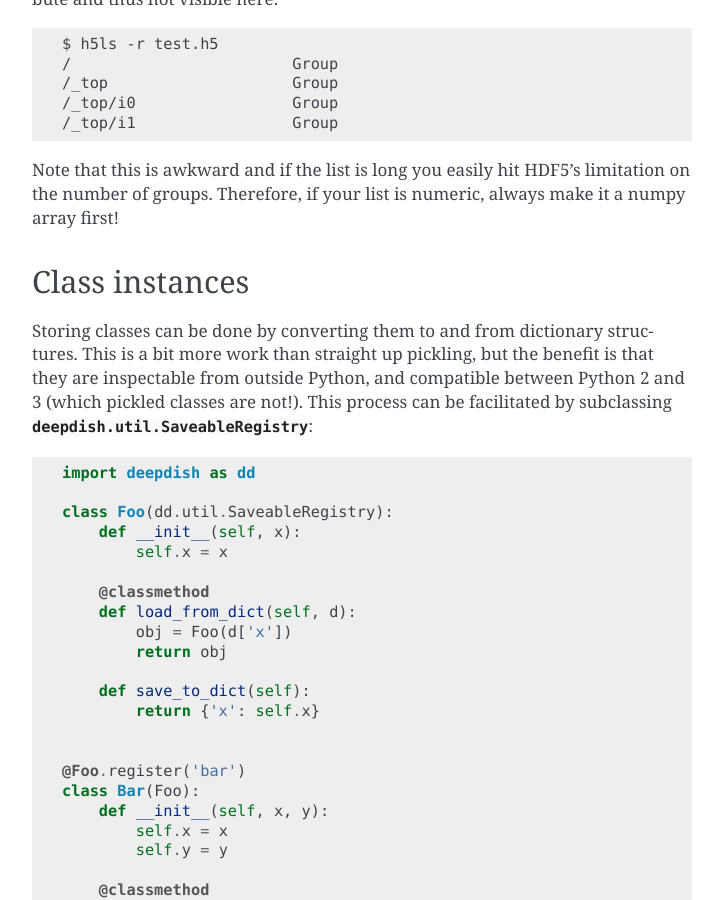
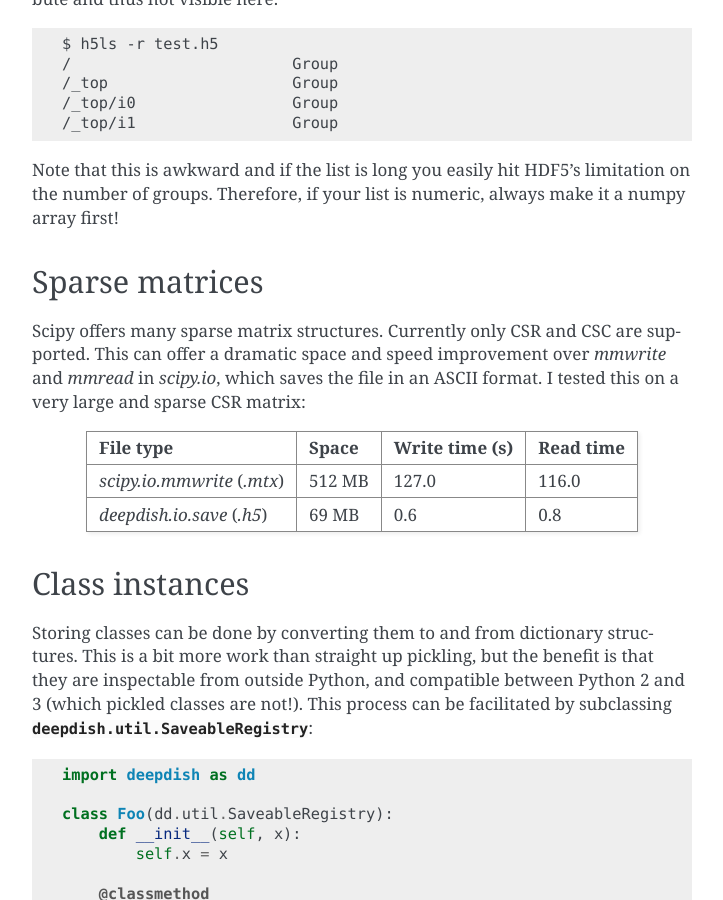
Before and after one commit to uchicago-cs/deepdish, a Sphinx documentation site: the page built from doc/source/io.rst, in a window 1280 px wide and 900 px high, scrolled down 2511 px. Shown: the whole window, without its empty margins (388-1111 px from the left). Built offline with Sphinx 7.4.7, drawn with Linux system fonts in a browser that asks for light colours.

Commit message:
DOC: Added text about sparse matrices

```diff
--- a/doc/source/io.rst
+++ b/doc/source/io.rst
@@ -122,6 +122,20 @@ Note that this is awkward and if the list is long you easily hit HDF5's
 limitation on the number of groups. Therefore, if your list is numeric, always
 make it a numpy array first!
 
+Sparse matrices
+---------------
+Scipy offers many sparse matrix structures. Currently only CSR and CSC are
+supported. This can offer a dramatic space and speed improvement over `mmwrite`
+and `mmread` in `scipy.io`, which saves the file in an ASCII format. I tested
+this on a very large and sparse CSR matrix:
+
+============================  ======  ==============  =========
+File type                     Space   Write time (s)  Read time
+============================  ======  ==============  =========
+`scipy.io.mmwrite` (`.mtx`)   512 MB           127.0      116.0
+`deepdish.io.save` (`.h5`)     69 MB             0.6        0.8
+============================  ======  ==============  =========
+
 Class instances
 ---------------
 Storing classes can be done by converting them to and from dictionary
```
